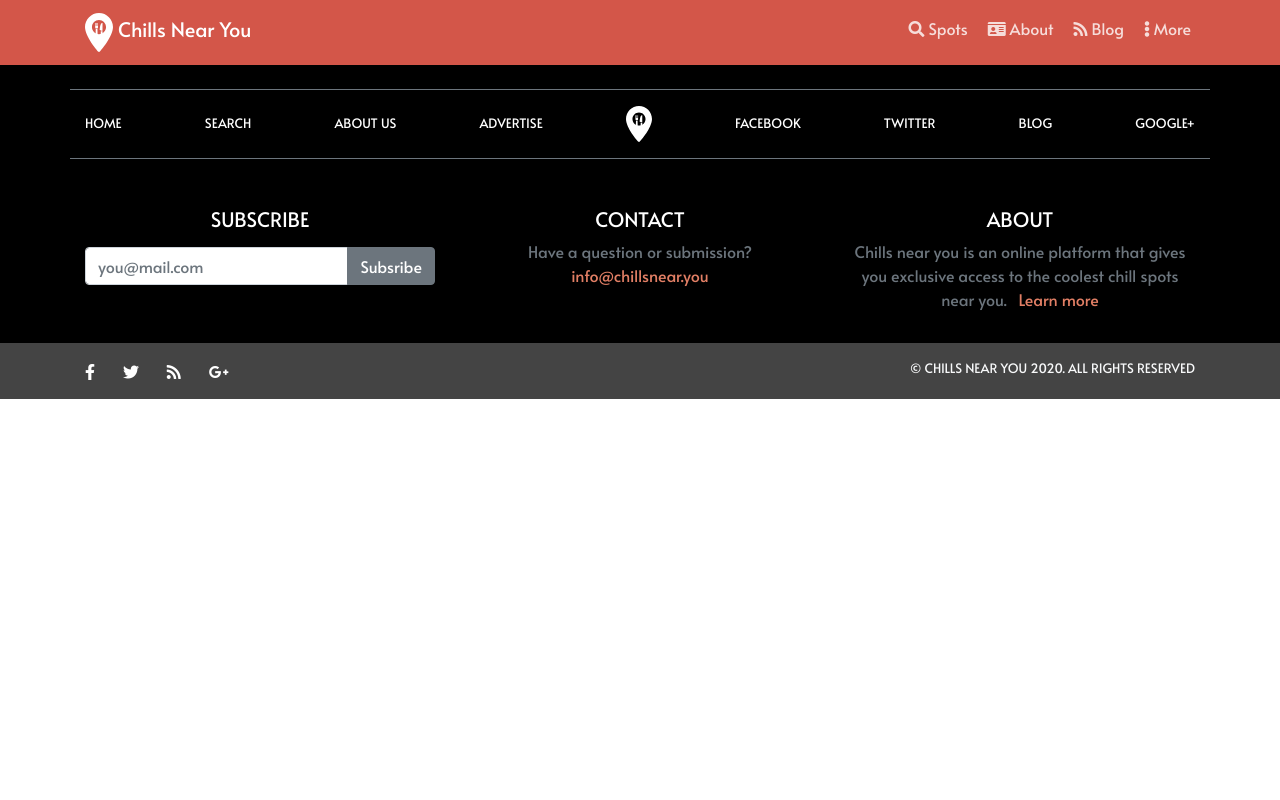
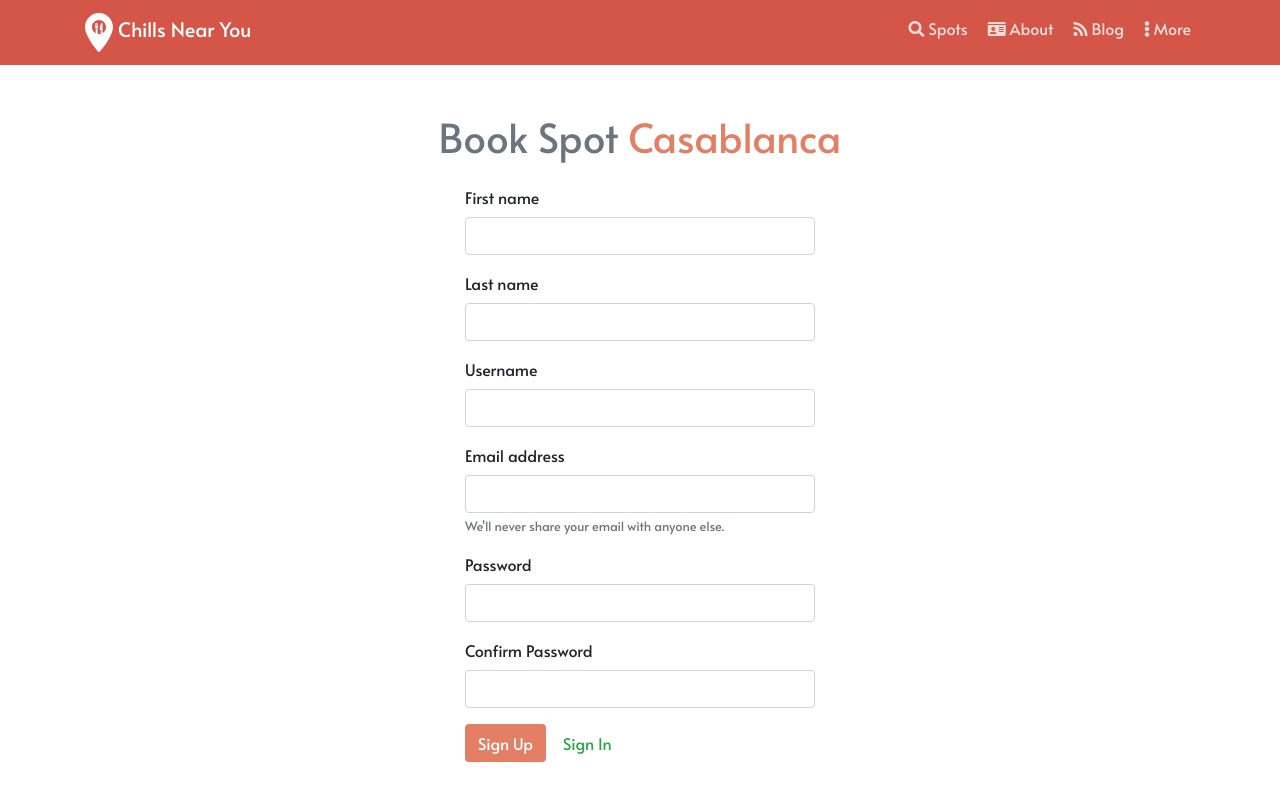
Before and after one commit to oracleot/chills-near-you, a website: page book-spot/index.html in a window 1280 px wide. Shown: the top 800 px of the page. Drawn offline with nearby package versions, Linux system fonts and the light colour scheme.

Commit message:
Add booking spot to book spot page

```diff
--- a/book-spot/index.html
+++ b/book-spot/index.html
@@ -49,7 +49,45 @@
       </div>
     </div>
   </nav>
-  <main>
+  <main class="pos-rel">
+    <div class="container py-5">
+      <h1 class="text-center text-secondary">
+        Book Spot <span class="color-secondary">Casablanca</span>
+      </h1>
+      <div class="row mt-4">
+        <div class="col-10 offset-1 col-md-6 offset-md-3 col-lg-4 offset-lg-4">
+          <form>
+            <div class="form-group">
+              <label for="First-name">First name</label>
+              <input type="text" class="form-control" id="First-name">
+            </div>
+            <div class="form-group">
+              <label for="Last-name">Last name</label>
+              <input type="text" class="form-control" id="Last-name">
+            </div>
+            <div class="form-group">
+              <label for="Username">Username</label>
+              <input type="text" class="form-control" id="Username">
+            </div>
+            <div class="form-group">
+              <label for="exampleInputEmail1">Email address</label>
+              <input type="email" class="form-control" id="exampleInputEmail1" aria-describedby="emailHelp">
+              <small id="emailHelp" class="form-text text-muted">We'll never share your email with anyone else.</small>
+            </div>
+            <div class="form-group">
+              <label for="password">Password</label>
+              <input type="password" class="form-control" id="password">
+            </div>
+            <div class="form-group">
+              <label for="confirm-password">Confirm Password</label>
+              <input type="password" class="form-control" id="confirm-password">
+            </div>
+            <button type="submit" class="btn bg-secondary-color text-white">Sign Up</button>
+            <a href="#" class="btn btn-link text-success">Sign In</a>
+          </form>
+        </div>
+      </div>
+    </div>
     <footer>
       <div class="sub-footer pt-4 bg-footer">
         <div class="container pt-3 border-top border-bottom border-secondary">
```
Also changed, not shown: spot-details/index.html (+2 -2 lines).
